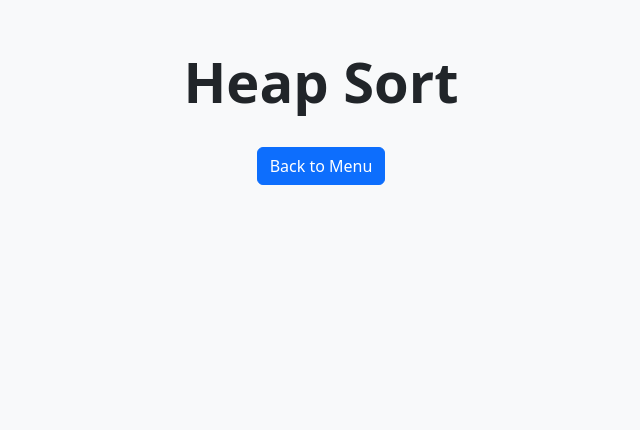
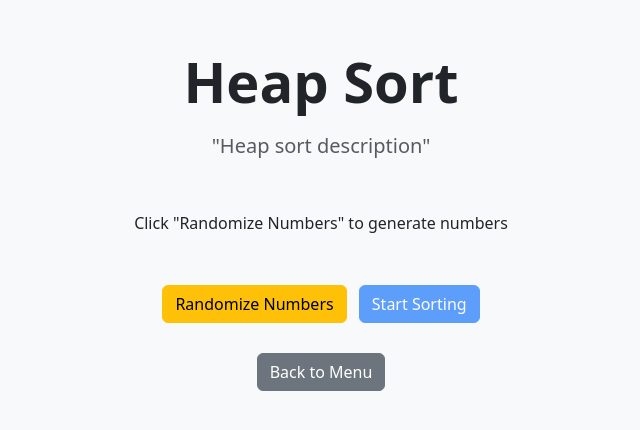
Before and after one commit to se04-aizu-2025/se04project-st6-team-indo, a Django app: page /heap/ in a window 1280 px wide. Shown: the top 430 px of the page, without its empty margins (319-959 px from the left). Run offline with Django 5.2, Linux system fonts and the light colour scheme.

Commit message:
Enhance heap_page.html with meta and styles
Added meta charset and updated styling for better UI.

```diff
--- a/sorting_project/visualizer/templates/heap_page.html
+++ b/sorting_project/visualizer/templates/heap_page.html
@@ -1,14 +1,78 @@
 <!DOCTYPE html>
 <html lang="en">
 <head>
-    <title>Heap Sort Visualizer</title>
+    <meta charset="UTF-8">
+    <title>Heap Sort</title>
     <link href="https://cdn.jsdelivr.net/npm/bootstrap@5.3.2/dist/css/bootstrap.min.css" rel="stylesheet">
+    <style>
+        .number-box {
+            display: inline-block;
+            width: 50px;
+            height: 50px;
+            line-height: 50px;
+            margin: 5px;
+            background-color: #0d6efd; /* blue for boxes */
+            color: white;
+            font-weight: bold;
+            border-radius: 5px;
+        }
+
+        .sorted-container {
+            background-color: #d4edda; /* light green behind sorted array */
+            padding: 15px;
+            border-radius: 8px;
+            display: inline-block;
+        }
+
+        .buttons-container {
+            margin-top: 20px;
+        }
+
+        .home-button-container {
+            margin-top: 30px;
+        }
+    </style>
 </head>
 <body class="bg-light">
-    <div class="container text-center mt-5">
-        <h1 class="display-4 fw-bold">Heap Sort</h1>
+<div class="container text-center mt-5">
+    <h1 class="display-4 fw-bold">Heap Sort</h1>
+    <p class="lead text-muted mt-3">
+        "Heap sort description"
+    </p>
 
-        <a href="{% url 'landing' %}" class="btn btn-primary mt-4">Back to Menu</a>
+    <form method="POST" action="{% url 'heap_run' %}">
+        {% csrf_token %}
+
+        <div style="margin:50px 0;">
+            {% for num in numbers %}
+                <div class="number-box">{{ num }}</div>
+            {% empty %}
+                <p>Click "Randomize Numbers" to generate numbers</p>
+            {% endfor %}
+        </div>
+
+        {% if numbers %}
+            <input type="hidden" name="numbers_array" value="{{ numbers|join:' ' }}">
+        {% endif %}
+
+        <div class="buttons-container">
+            <button type="submit" name="randomize" class="btn btn-warning me-2">Randomize Numbers</button>
+            <button type="submit" name="sort" class="btn btn-primary" {% if not numbers %}disabled{% endif %}>Start Sorting</button>
+        </div>
+    </form>
+
+    {% if sorted_data %}
+        <div class="mt-5 sorted-container">
+            <h5>Sorted Result:</h5>
+            {% for num in sorted_data %}
+                <div class="number-box">{{ num }}</div>
+            {% endfor %}
+        </div>
+    {% endif %}
+
+    <div class="home-button-container d-flex justify-content-center">
+        <a href="{% url 'landing' %}" class="btn btn-secondary">Back to Menu</a>
     </div>
+</div>
 </body>
 </html>
```
